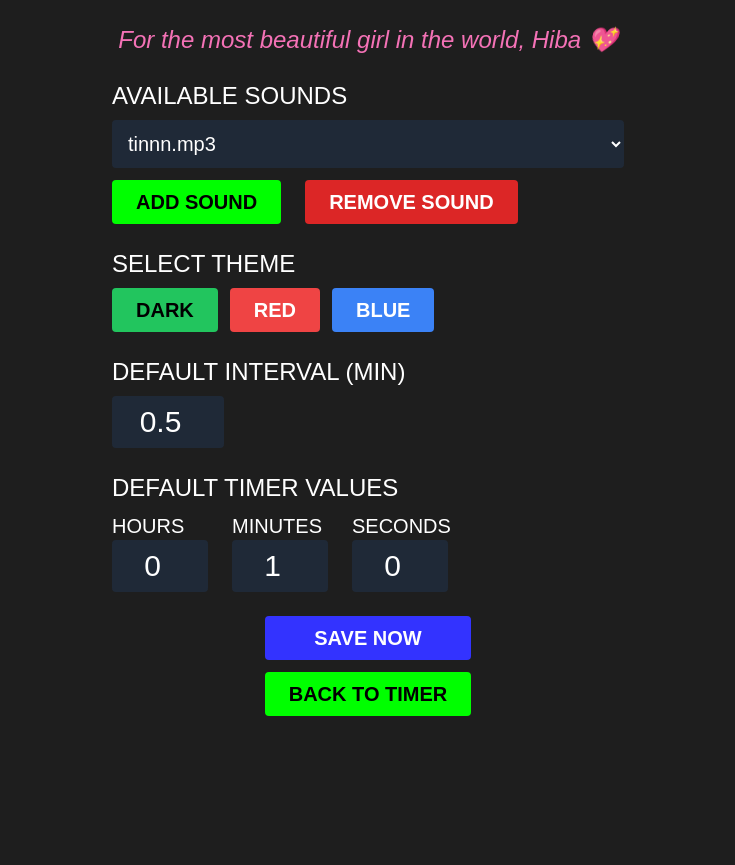
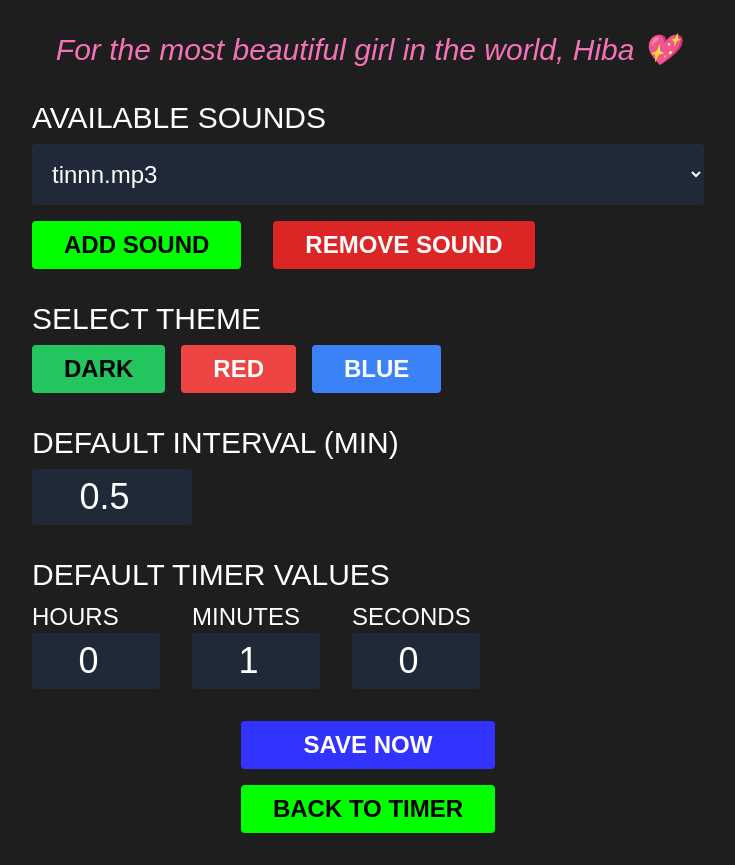
Before and after one commit to yousriplays/time-reminder, a plain HTML site: page index.html in a window 1280 px wide. Both pictures are taken after a click on the button "SETTINGS". Shown: the whole page, without its empty margins (272-1007 px from the left). Before the commit the page ends 800 px from the top, so only its background shows below. Drawn offline with nearby package versions, Linux system fonts and the light colour scheme.

Commit message:
Update index.html

```diff
--- a/index.html
+++ b/index.html
@@ -45,16 +45,16 @@
             background-color: var(--bg-color);
             color: var(--text-color);
             font-family: Arial, sans-serif;
-            font-size: 1.5rem;
+            font-size: 2rem; /* Doubled from ~1rem */
         }
         input, select, button {
             font-family: Arial, sans-serif;
-            font-size: 1.5rem;
+            font-size: 2rem; /* Doubled from ~1rem */
         }
         .progress-bar {
-            height: 40px;
+            height: 40px; /* Doubled from 20px */
             background-color: #333;
-            border-radius: 20px;
+            border-radius: 20px; /* Doubled from 10px */
             overflow: hidden;
         }
         .progress-bar div {
@@ -64,82 +64,82 @@
         }
     </style>
 </head>
-<body class="flex flex-col items-center min-h-screen p-6">
-    <div id="main-container" class="w-full max-w-lg">
+<body class="flex flex-col items-center min-h-screen p-8"> <!-- p-4 → p-8 -->
+    <div id="main-container" class="w-full max-w-2xl"> <!-- max-w-md → max-w-2xl -->
         <!-- Timer Page -->
         <div id="timer-page" class="flex flex-col items-center">
-            <p class="text-pink-400 italic text-2xl mb-6">For the most beautiful girl in the world, Hiba 💖</p>
-            <div class="flex space-x-6 mb-6">
+            <p class="text-pink-400 italic text-3xl mb-8">For the most beautiful girl in the world, Hiba 💖</p> <!-- text-lg → text-3xl, mb-4 → mb-8 -->
+            <div class="flex space-x-8 mb-8"> <!-- space-x-4 → space-x-8, mb-4 → mb-8 -->
                 <div class="text-center">
-                    <label class="block text-2xl mb-2">HOURS</label>
-                    <input id="hours" type="number" min="0" max="99" value="0" class="w-24 text-center text-3xl bg-gray-800 text-white border-none rounded p-2">
+                    <label class="block text-3xl mb-2">HOURS</label> <!-- text-xl → text-3xl, mb-1 → mb-2 -->
+                    <input id="hours" type="number" min="0" max="99" value="0" class="w-32 text-center text-4xl bg-gray-800 text-white border-none rounded p-2"> <!-- w-16 → w-32, text-2xl → text-4xl, p-1 → p-2 -->
                 </div>
                 <div class="text-center">
-                    <label class="block text-2xl mb-2">MINUTES</label>
-                    <input id="minutes" type="number" min="0" max="59" value="1" class="w-24 text-center text-3xl bg-gray-800 text-white border-none rounded p-2">
+                    <label class="block text-3xl mb-2">MINUTES</label>
+                    <input id="minutes" type="number" min="0" max="59" value="1" class="w-32 text-center text-4xl bg-gray-800 text-white border-none rounded p-2">
                 </div>
                 <div class="text-center">
-                    <label class="block text-2xl mb-2">SECONDS</label>
-                    <input id="seconds" type="number" min="0" max="59" value="0" class="w-24 text-center text-3xl bg-gray-800 text-white border-none rounded p-2">
+                    <label class="block text-3xl mb-2">SECONDS</label>
+                    <input id="seconds" type="number" min="0" max="59" value="0" class="w-32 text-center text-4xl bg-gray-800 text-white border-none rounded p-2">
                 </div>
             </div>
-            <div class="mb-6 w-full text-center">
-                <label class="block text-2xl mb-2">INTERVAL (MINUTES)</label>
-                <input id="interval" type="number" min="0" step="0.1" value="0.5" class="w-28 text-center text-3xl bg-gray-800 text-white border-none rounded p-2">
+            <div class="mb-8 w-full text-center"> <!-- mb-4 → mb-8 -->
+                <label class="block text-3xl mb-2">INTERVAL (MINUTES)</label>
+                <input id="interval" type="number" min="0" step="0.1" value="0.5" class="w-40 text-center text-4xl bg-gray-800 text-white border-none rounded p-2"> <!-- w-20 → w-40 -->
             </div>
-            <div class="progress-bar w-full max-w-md mb-6">
+            <div class="progress-bar w-full max-w-md mb-8"> <!-- max-w-xs → max-w-md, mb-4 → mb-8 -->
                 <div id="progress" class="w-0"></div>
             </div>
-            <p id="time-display" class="text-3xl mb-6" style="color: var(--time-color);">TIME LEFT: 0:00</p>
-            <div class="flex space-x-6">
-                <button id="start-stop" class="px-6 py-3 text-xl font-bold rounded" style="background-color: var(--button-bg); color: var(--button-fg);">START TIMER</button>
-                <button id="settings-btn" class="px-6 py-3 text-xl font-bold rounded" style="background-color: var(--settings-bg); color: var(--settings-fg);">SETTINGS</button>
+            <p id="time-display" class="text-4xl mb-8" style="color: var(--time-color);">TIME LEFT: 0:00</p> <!-- text-2xl → text-4xl, mb-4 → mb-8 -->
+            <div class="flex space-x-8"> <!-- space-x-4 → space-x-8 -->
+                <button id="start-stop" class="px-8 py-4 text-2xl font-bold rounded" style="background-color: var(--button-bg); color: var(--button-fg);">START TIMER</button> <!-- px-4 → px-8, py-2 → py-4, text-lg → text-2xl -->
+                <button id="settings-btn" class="px-8 py-4 text-2xl font-bold rounded" style="background-color: var(--settings-bg); color: var(--settings-fg);">SETTINGS</button>
             </div>
         </div>
         <!-- Settings Page -->
         <div id="settings-page" class="flex flex-col items-center hidden">
-            <p class="text-pink-400 italic text-2xl mb-6">For the most beautiful girl in the world, Hiba 💖</p>
-            <div class="w-full mb-6">
-                <label class="block text-2xl mb-2">AVAILABLE SOUNDS</label>
-                <select id="sound-choice" class="w-full p-3 text-xl bg-gray-800 text-white border-none rounded"></select>
-                <div class="flex space-x-6 mt-3">
-                    <button id="add-sound" class="px-6 py-2 text-xl font-bold rounded" style="background-color: var(--button-bg); color: var(--button-fg);">ADD SOUND</button>
-                    <button id="remove-sound" class="px-6 py-2 text-xl font-bold bg-red-600 text-white rounded">REMOVE SOUND</button>
+            <p class="text-pink-400 italic text-3xl mb-8">For the most beautiful girl in the world, Hiba 💖</p>
+            <div class="w-full mb-8">
+                <label class="block text-3xl mb-2">AVAILABLE SOUNDS</label>
+                <select id="sound-choice" class="w-full p-4 text-2xl bg-gray-800 text-white border-none rounded"></select> <!-- p-2 → p-4, text-xl → text-2xl -->
+                <div class="flex space-x-8 mt-4"> <!-- space-x-4 → space-x-8, mt-2 → mt-4 -->
+                    <button id="add-sound" class="px-8 py-2 text-2xl font-bold rounded" style="background-color: var(--button-bg); color: var(--button-fg);">ADD SOUND</button> <!-- px-4 → px-8, py-1 → py-2, text-lg → text-2xl -->
+                    <button id="remove-sound" class="px-8 py-2 text-2xl font-bold bg-red-600 text-white rounded">REMOVE SOUND</button>
                 </div>
                 <input id="sound-input" type="file" accept="audio/*" class="hidden">
             </div>
-            <div class="w-full mb-6">
-                <label class="block text-2xl mb-2">SELECT THEME</label>
-                <div class="flex space-x-3">
-                    <button class="theme-btn px-6 py-2 text-xl font-bold rounded bg-green-500 text-black" data-theme="dark">DARK</button>
-                    <button class="theme-btn px-6 py-2 text-xl font-bold rounded bg-red-500 text-white" data-theme="red">RED</button>
-                    <button class="theme-btn px-6 py-2 text-xl font-bold rounded bg-blue-500 text-white" data-theme="blue">BLUE</button>
+            <div class="w-full mb-8">
+                <label class="block text-3xl mb-2">SELECT THEME</label>
+                <div class="flex space-x-4"> <!-- space-x-2 → space-x-4 -->
+                    <button class="theme-btn px-8 py-2 text-2xl font-bold rounded bg-green-500 text-black" data-theme="dark">DARK</button> <!-- px-4 → px-8, py-1 → py-2, text-lg → text-2xl -->
+                    <button class="theme-btn px-8 py-2 text-2xl font-bold rounded bg-red-500 text-white" data-theme="red">RED</button>
+                    <button class="theme-btn px-8 py-2 text-2xl font-bold rounded bg-blue-500 text-white" data-theme="blue">BLUE</button>
                 </div>
             </div>
-            <div class="w-full mb-6">
-                <label class="block text-2xl mb-2">DEFAULT INTERVAL (MIN)</label>
-                <input id="default-interval" type="number" min="0" step="0.1" value="0.5" class="w-28 text-center text-3xl bg-gray-800 text-white border-none rounded p-2">
+            <div class="w-full mb-8">
+                <label class="block text-3xl mb-2">DEFAULT INTERVAL (MIN)</label>
+                <input id="default-interval" type="number" min="0" step="0.1" value="0.5" class="w-40 text-center text-4xl bg-gray-800 text-white border-none rounded p-2"> <!-- w-20 → w-40 -->
             </div>
-            <div class="w-full mb-6">
-                <label class="block text-2xl mb-2">DEFAULT TIMER VALUES</label>
-                <div class="flex space-x-6">
+            <div class="w-full mb-8">
+                <label class="block text-3xl mb-2">DEFAULT TIMER VALUES</label>
+                <div class="flex space-x-8"> <!-- space-x-4 → space-x-8 -->
                     <div>
-                        <label class="block text-xl">HOURS</label>
-                        <input id="default-hours" type="number" min="0" max="99" value="0" class="w-24 text-center text-3xl bg-gray-800 text-white border-none rounded p-2">
+                        <label class="block text-2xl">HOURS</label> <!-- text-lg → text-2xl -->
+                        <input id="default-hours" type="number" min="0" max="99" value="0" class="w-32 text-center text-4xl bg-gray-800 text-white border-none rounded p-2"> <!-- w-16 → w-32 -->
                     </div>
                     <div>
-                        <label class="block text-xl">MINUTES</label>
-                        <input id="default-minutes" type="number" min="0" max="59" value="1" class="w-24 text-center text-3xl bg-gray-800 text-white border-none rounded p-2">
+                        <label class="block text-2xl">MINUTES</label>
+                        <input id="default-minutes" type="number" min="0" max="59" value="1" class="w-32 text-center text-4xl bg-gray-800 text-white border-none rounded p-2">
                     </div>
                     <div>
-                        <label class="block text-xl">SECONDS</label>
-                        <input id="default-seconds" type="number" min="0" max="59" value="0" class="w-24 text-center text-3xl bg-gray-800 text-white border-none rounded p-2">
+                        <label class="block text-2xl">SECONDS</label>
+                        <input id="default-seconds" type="number" min="0" max="59" value="0" class="w-32 text-center text-4xl bg-gray-800 text-white border-none rounded p-2">
                     </div>
                 </div>
             </div>
-            <div class="flex flex-col space-y-3">
-                <button id="save-settings" class="px-6 py-2 text-xl font-bold rounded" style="background-color: var(--settings-bg); color: var(--settings-fg);">SAVE NOW</button>
-                <button id="back-to-timer" class="px-6 py-2 text-xl font-bold rounded" style="background-color: var(--button-bg); color: var(--button-fg);">BACK TO TIMER</button>
+            <div class="flex flex-col space-y-4"> <!-- space-y-2 → space-y-4 -->
+                <button id="save-settings" class="px-8 py-2 text-2xl font-bold rounded" style="background-color: var(--settings-bg); color: var(--settings-fg);">SAVE NOW</button> <!-- px-4 → px-8, py-1 → py-2 -->
+                <button id="back-to-timer" class="px-8 py-2 text-2xl font-bold rounded" style="background-color: var(--button-bg); color: var(--button-fg);">BACK TO TIMER</button>
             </div>
         </div>
     </div>
```
